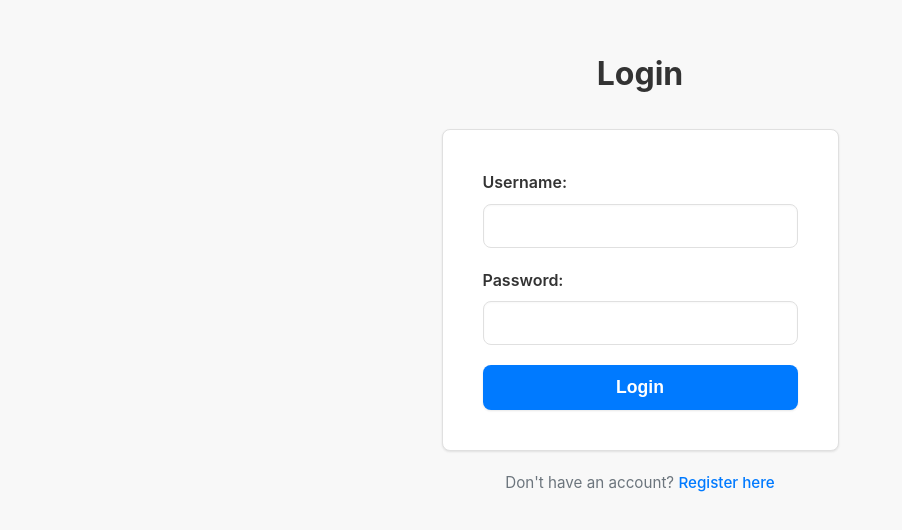
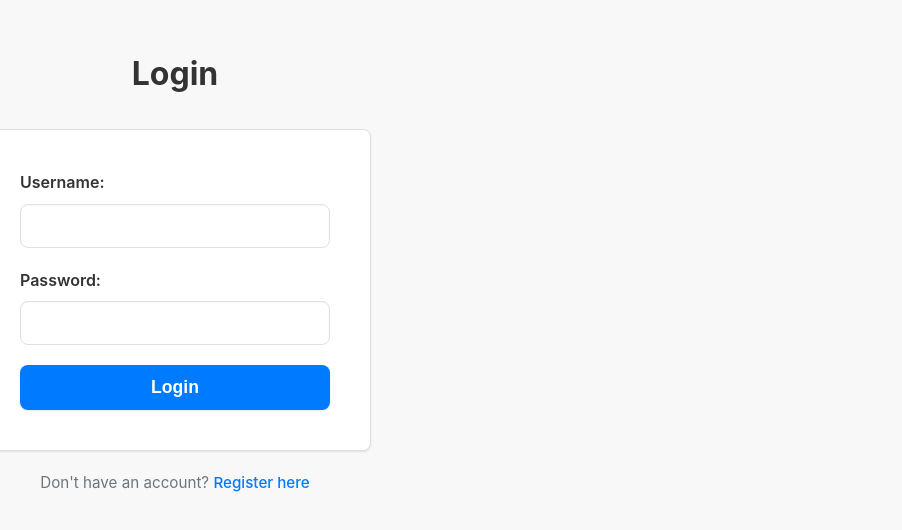
Before and after one commit to atsokolas/note-taker-3, a React (Create React App) app in the folder note-taker-ui/: page /login in a window 1280 px wide. Shown: the part 134-664 px from the top of the page, without its empty margins (0-902 px from the left). Built offline with nearby package versions, Linux system fonts and the light colour scheme; no server answers.

Commit message:
style: Adjust CSS for extension popup

```diff
--- a/note-taker-ui/src/App.css
+++ b/note-taker-ui/src/App.css
@@ -18,25 +18,26 @@
   --border-radius: 8px; /* Consistent rounded corners */
 }
 
-/* GLOBAL STYLES FOR HTML, BODY, AND #ROOT - ONLY PLACE FOR THESE */
-html, body, #root {
-  height: 100%; /* Make sure they fill the entire viewport */
-  margin: 0; /* Remove default body margin */
-  font-family: 'SF Pro Text', 'Helvetica Neue', 'Segoe UI', sans-serif; /* Your desired font */
+/* GLOBAL STYLES FOR POPUP */
+body {
+  /* This sets a fixed width for the popup window */
+  width: 350px;
+
+  /* These are your original font and color styles */
+  margin: 0;
+  font-family: 'SF Pro Text', 'Helvetica Neue', 'Segoe UI', sans-serif;
   -webkit-font-smoothing: antialiased;
   -moz-osx-font-smoothing: grayscale;
-  background-color: var(--bg-color); /* THIS IS THE CRUCIAL BACKGROUND COLOR */
-  color: var(--text-color); /* THIS IS THE CRUCIAL BASE TEXT COLOR */
+  background-color: var(--bg-color);
+  color: var(--text-color);
   line-height: 1.6;
-  box-sizing: border-box; /* Good practice for consistent sizing */
 }
 
 .app-container {
-  display: flex;
-  height: 100vh;
-  overflow: hidden;
-  width: 100%; /* Ensure it takes full width, especially for auth pages */
+  /* This ensures the app fills the width of the popup */
+  width: 100%;
 }
+
 
 /* ----------------------------------- */
 /* Sidebar (Left Panel) Styles */
```
